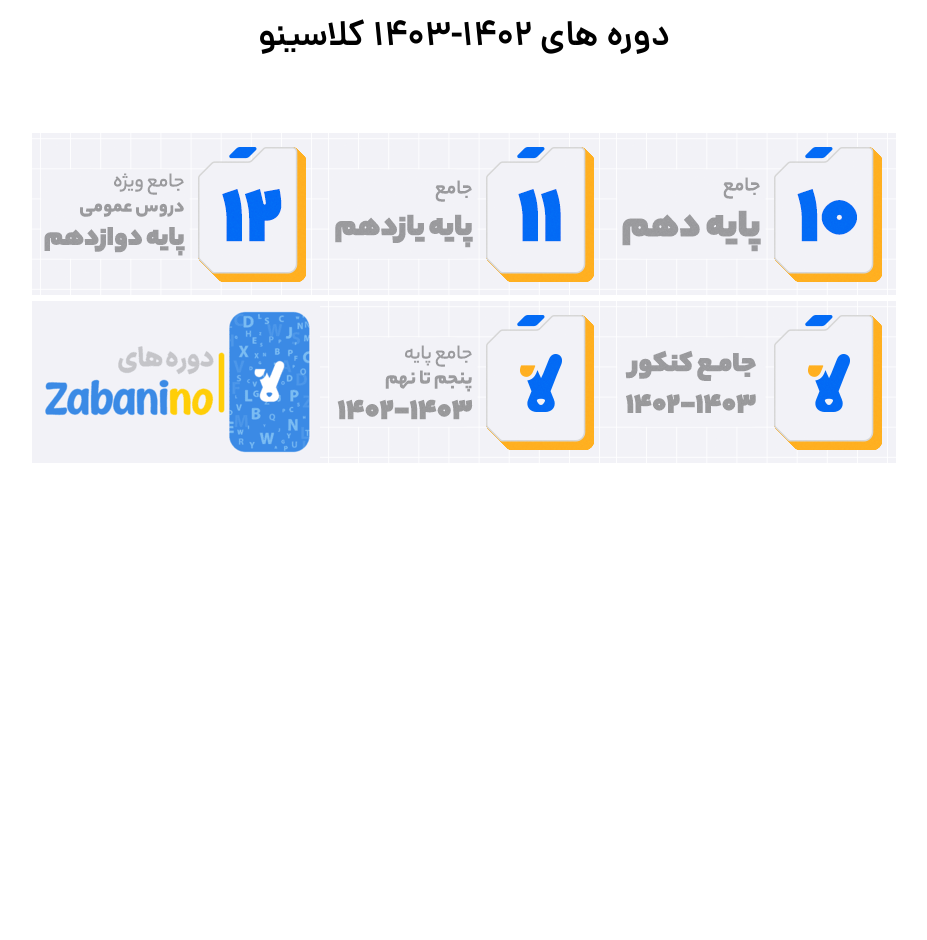
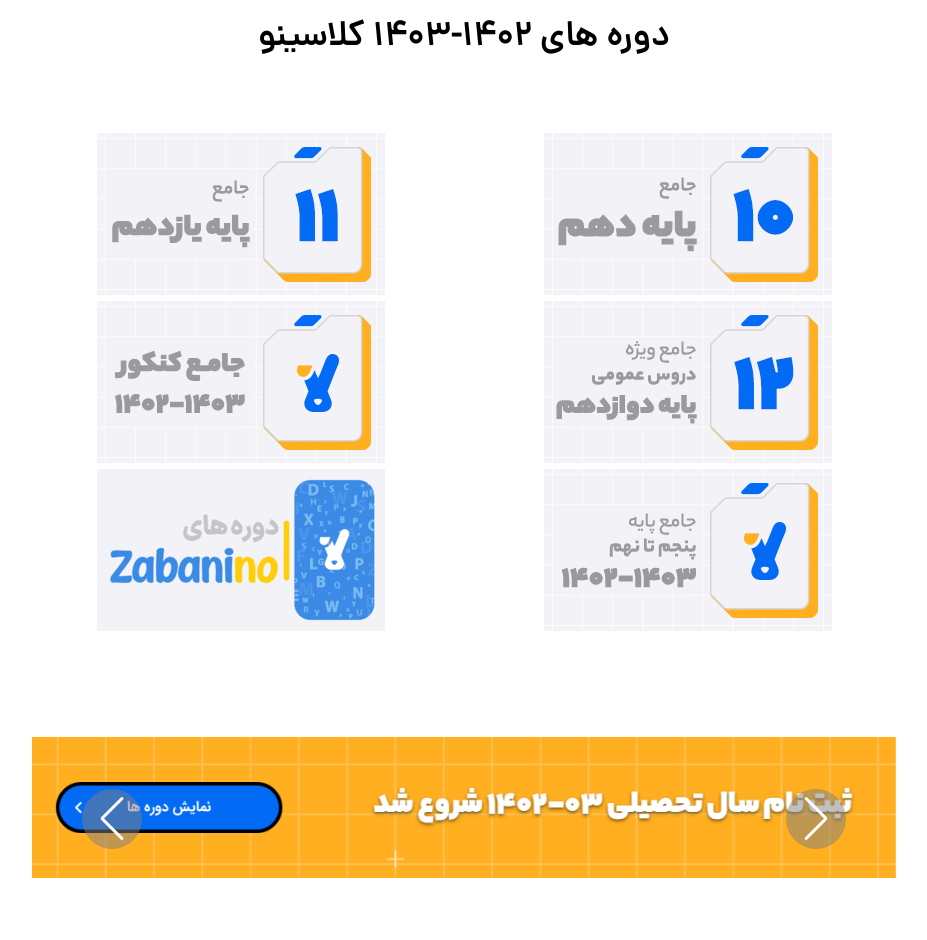
Before and after one commit to pouya-mirzaei/classino-landing-page, a website: page index.html in a window 1280 px wide. Shown: the part 732-1672 px from the top of the page, without its empty margins (176-1103 px from the left). Drawn offline with Linux system fonts and the light colour scheme.

Commit message:
feat : added the landing slider

```diff
--- a/index.html
+++ b/index.html
@@ -13,7 +13,7 @@
   </head>
   <body>
     <!-- top slider -->
-    <div class="swiper slider">
+    <div class="swiper slider slider-top">
       <div class="swiper-wrapper">
         <!-- slide 1 -->
         <div class="swiper-slide">
@@ -210,6 +210,41 @@
           <div class="courses__sec"><img src="images/doreh/zabaninopng.png" alt="courses image" /></div>
         </div>
       </section>
+
+      <section class="landing-slider">
+        <div class="swiper slider slider-landing u-margin-top-huge">
+          <div class="swiper-wrapper">
+            <!-- slide 1 -->
+            <div class="swiper-slide">
+              <div class="slider__container">
+                <!-- slider bg image -->
+                <img src="images/swiper/panel/anoun-slider-1.png" class="slider-bg" alt="swiper image" />
+              </div>
+            </div>
+
+            <!-- slide 2 -->
+
+            <div class="swiper-slide">
+              <div class="slider__container">
+                <!-- slider bg image -->
+                <img src="images/swiper/panel/anoun-slider-2.png" class="slider-bg" alt="swiper image" />
+              </div>
+            </div>
+
+            <!-- slide 3 -->
+
+            <div class="swiper-slide">
+              <div class="slider__container">
+                <!-- slider bg image -->
+                <img src="images/swiper/panel/anoun-slider-3.png" class="slider-bg" alt="swiper image" />
+              </div>
+            </div>
+          </div>
+
+          <div class="swiper-button-next"></div>
+          <div class="swiper-button-prev"></div>
+        </div>
+      </section>
     </main>
 
     <script src="assets/js/swiper.min.js"></script>
--- a/js/script.js
+++ b/js/script.js
@@ -1,4 +1,4 @@
-const swiper = new Swiper(".swiper", {
+const swiperTop = new Swiper(".slider-top", {
   loop: true,
 
   navigation: {
@@ -12,3 +12,18 @@
     pauseOnMouseEnter: true,
   },
 });
+
+const swiperLanding = new Swiper(".slider-landing", {
+  loop: true,
+
+  navigation: {
+    prevEl: ".swiper-button-prev",
+    nextEl: ".swiper-button-next",
+  },
+
+  autoplay: {
+    delay: 2000,
+    disableOnInteraction: false,
+    pauseOnMouseEnter: true,
+  },
+});
--- a/sass/base/_base.scss
+++ b/sass/base/_base.scss
@@ -26,7 +26,7 @@
   width: 100%;
   min-height: 100vh;
   font-family: "Dana";
-  height: 200rem;
+  height: 1000rem;
 }
 
 main {
@@ -35,6 +35,13 @@
   @include responsive(large) {
     padding: 0;
   }
+}
+
+.landing-slider {
+  margin: 0 auto;
+  aspect-ratio: 10 / 1;
+  width: 80%;
+  height: 20rem;
 }
 
 // simple reset
--- a/sass/base/_utilities.scss
+++ b/sass/base/_utilities.scss
@@ -16,6 +16,10 @@
   margin-top: 8rem;
 }
 
+.u-margin-top-huge {
+  margin-top: 10rem;
+}
+
 .u-margin-bottom-small {
   margin-bottom: 2rem;
 }
@@ -24,6 +28,9 @@
 }
 .u-margin-bottom-big {
   margin-bottom: 8rem;
+}
+.u-margin-bottom-huge {
+  margin-bottom: 10rem;
 }
 
 .lined {
--- a/sass/components/_courses-badges.scss
+++ b/sass/components/_courses-badges.scss
@@ -2,9 +2,12 @@
   width: 80%;
   @include d-flex(center, space-around);
   flex-wrap: wrap;
+  gap: 0 3rem;
 
   @include responsive(xl) {
     width: 100%;
+
+    gap: 4rem 0;
   }
 
   &__sec {
--- a/sass/components/_slider.scss
+++ b/sass/components/_slider.scss
@@ -1,6 +1,8 @@
 .slider {
   width: 100%;
-  height: 10rem;
+  &-top {
+    height: 10rem;
+  }
 
   @include responsive(large) {
     height: 15rem;
@@ -83,6 +85,12 @@
 }
 
 .swiper-button-next {
+  width: 6rem;
+  height: 6rem;
+  text-align: center;
+  border-radius: 50%;
+  background-color: rgba(gray, 0.5);
+
   left: 5rem !important;
   color: var(--color-white);
 
@@ -92,6 +100,12 @@
 }
 
 .swiper-button-prev {
+  width: 6rem;
+  height: 6rem;
+  text-align: center;
+  border-radius: 50%;
+  background-color: rgba(gray, 0.5);
+
   right: 5rem !important;
   color: var(--color-white);
 
--- a/sass/layout/_header.scss
+++ b/sass/layout/_header.scss
@@ -3,6 +3,7 @@
   height: 7.5rem;
   background-color: #fafafa;
   position: sticky;
+  z-index: 1000;
   top: 0;
   @include d-flex(center, space-around);
 
```
Also changed, not shown: css/styles.css.
